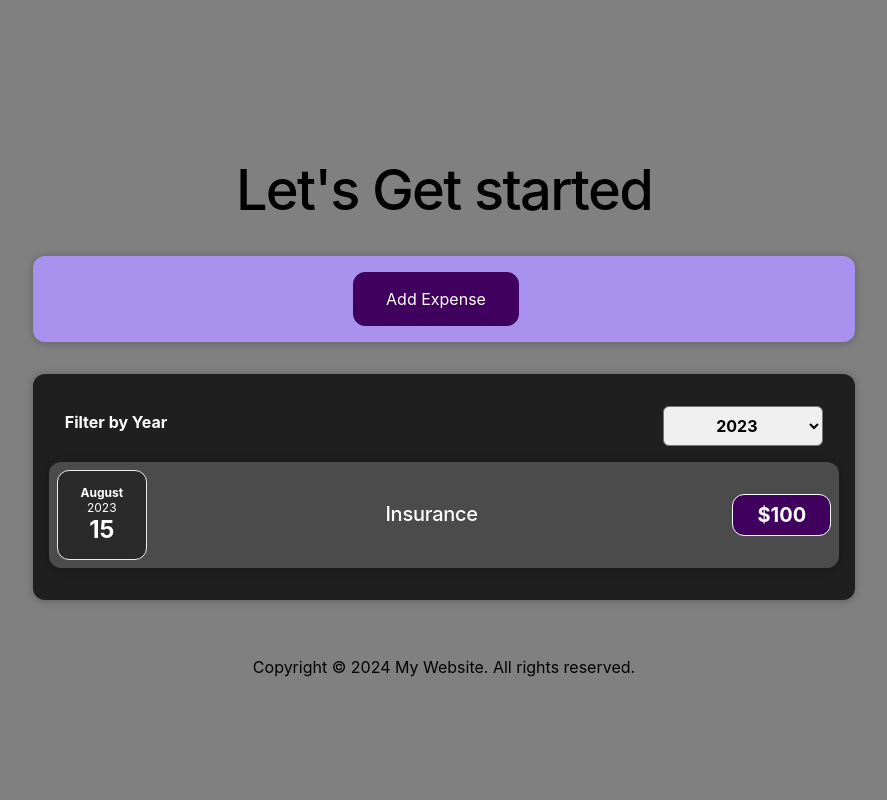
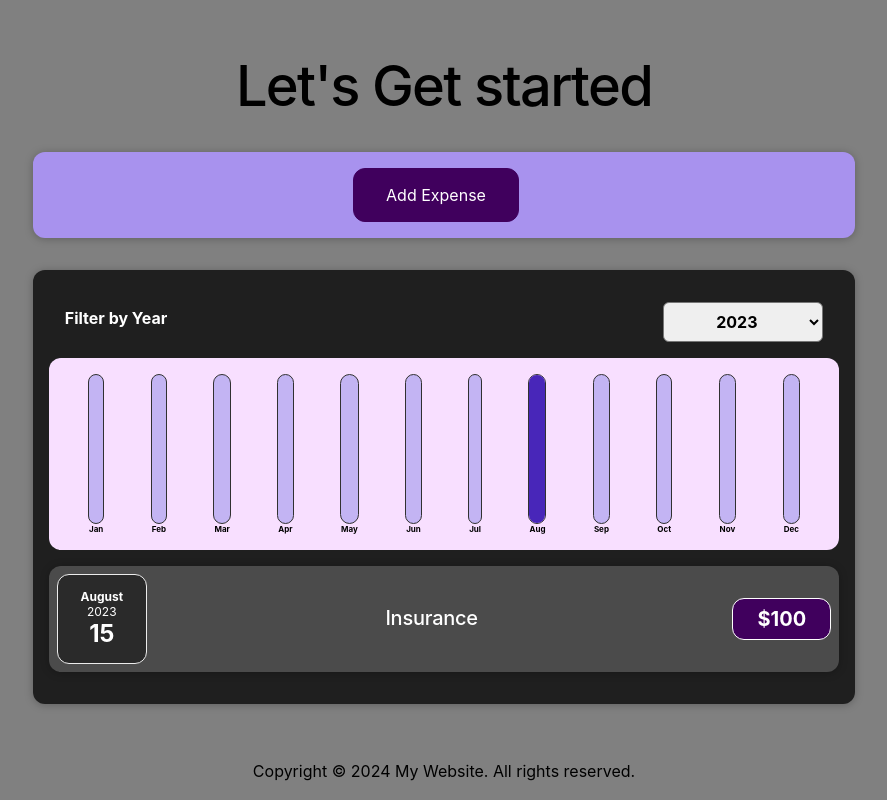
Before and after one commit to ChauhanVinay/my-react-app, a React (Vite) app: page / in a window 1280 px wide. Shown: the whole page, without its empty margins (196-1083 px from the left). Built offline with nearby package versions, Linux system fonts and the light colour scheme.

Commit message:
Integrating Expenses Chart

```diff
--- /dev/null
+++ b/src/components/Chart/Chart.css
@@ -0,0 +1,9 @@
+.chart {
+  padding: 1rem;
+  border-radius: 12px;
+  background-color: #f8dfff;
+  text-align: center;
+  display: flex;
+  justify-content: space-around;
+  height: 10rem;
+}
--- /dev/null
+++ b/src/components/Chart/Chart.jsx
@@ -0,0 +1,44 @@
+import ChartBar from "./ChartBar";
+import "./Chart.css";
+
+const Chart = (props) => {
+
+    const expenseOnlyArray = props.chartExpenses.map((monthExpenseData) => {
+        return monthExpenseData.price;
+    });
+
+    const maxValue = Math.max(...expenseOnlyArray);
+
+    const chartData = [
+        { expenseMonth: "Jan", expenseValue: 0 },
+        { expenseMonth: "Feb", expenseValue: 0 },
+        { expenseMonth: "Mar", expenseValue: 0 },
+        { expenseMonth: "Apr", expenseValue: 0 },
+        { expenseMonth: "May", expenseValue: 0 },
+        { expenseMonth: "Jun", expenseValue: 0 },
+        { expenseMonth: "Jul", expenseValue: 0 },
+        { expenseMonth: "Aug", expenseValue: 0 },
+        { expenseMonth: "Sep", expenseValue: 0 },
+        { expenseMonth: "Oct", expenseValue: 0 },
+        { expenseMonth: "Nov", expenseValue: 0 },
+        { expenseMonth: "Dec", expenseValue: 0 },
+    ];
+
+    for (let expense of props.chartExpenses) {
+           chartData[expense.date.getMonth()].expenseValue += expense.price;
+    }
+
+    return (
+        <div className="chart">
+{chartData.map((monthData) => {
+    return <ChartBar
+        label={monthData.expenseMonth}
+        value={monthData.expenseValue}
+        maxValue={maxValue}
+    />
+})}
+        </div>
+    );
+}
+
+export default Chart;
--- /dev/null
+++ b/src/components/Chart/ChartBar.css
@@ -0,0 +1,30 @@
+.chart-bar {
+  height: 100%;
+  display: flex;
+  flex-direction: column;
+  align-items: center;
+}
+
+.chart-bar__inner {
+  height: 100%;
+  width: 100%;
+  border: 1px solid #313131;
+  border-radius: 12px;
+  background-color: #c3b4f3;
+  overflow: hidden;
+  display: flex;
+  flex-direction: column;
+  justify-content: flex-end;
+}
+
+.chart-bar__fill {
+  background-color: #4826b9;
+  width: 100%;
+  transition: all 0.3s ease-out;
+}
+
+.chart-bar__label {
+  font-weight: bold;
+  font-size: 0.5rem;
+  text-align: center;
+}
--- /dev/null
+++ b/src/components/Chart/ChartBar.jsx
@@ -0,0 +1,20 @@
+import "./ChartBar.css";
+
+const ChartBar = (props) => {
+  let fillHeight = "0%";
+
+  if (props.value > 0) {
+    fillHeight = Math.round((props.value / props.maxValue) * 100) + "%";
+  }
+
+  return (
+    <div className="chart-bar">
+      <div className="chart-bar__inner">
+        <div className="chart-bar__fill" style={{ height: fillHeight }}></div>
+      </div>
+      <div className="chart-bar__label">{props.label}</div>
+    </div>
+  );
+};
+
+export default ChartBar;
--- a/src/components/Expenses/Expenses.jsx
+++ b/src/components/Expenses/Expenses.jsx
@@ -3,6 +3,7 @@
 import React, { useState } from "react";
 import ExpensesFilter from "./ExpensesFilter";
 import ExpensesList from "./ExpenseList";
+import ExpensesChart from "./ExpensesChart";
 import "./Expenses.css";
 import Card from "../UI/Card";
 
@@ -23,6 +24,7 @@
         selected={filteredYear}
         onChangeFilter={changeFilterHandler}
       />
+      <ExpensesChart chartData={filteredExpenses} />
       <ExpensesList items={filteredExpenses} />
     </Card>
   );
--- /dev/null
+++ b/src/components/Expenses/ExpensesChart.jsx
@@ -0,0 +1,12 @@
+// Write your code below:
+import Chart from "../Chart/Chart";
+const ExpensesChart = (props) => {
+  return (
+    <div>
+      <Chart chartExpenses={props.chartData} />
+    </div>
+  );
+}
+
+
+export default ExpensesChart;
```
